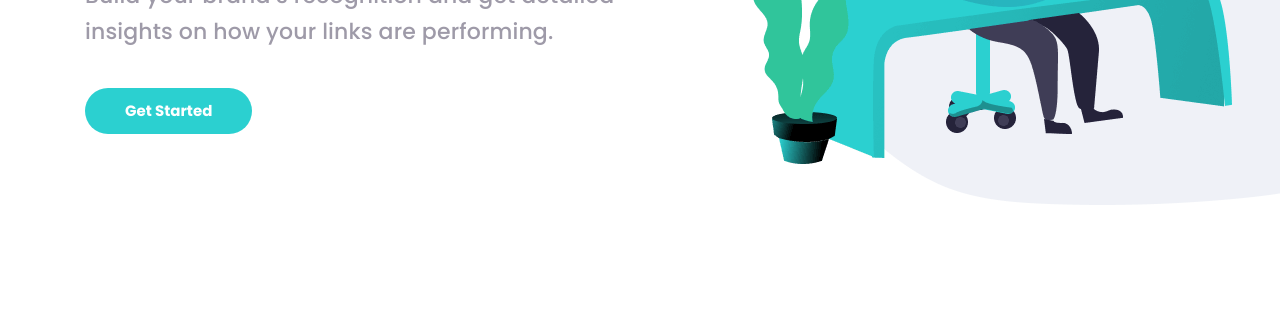
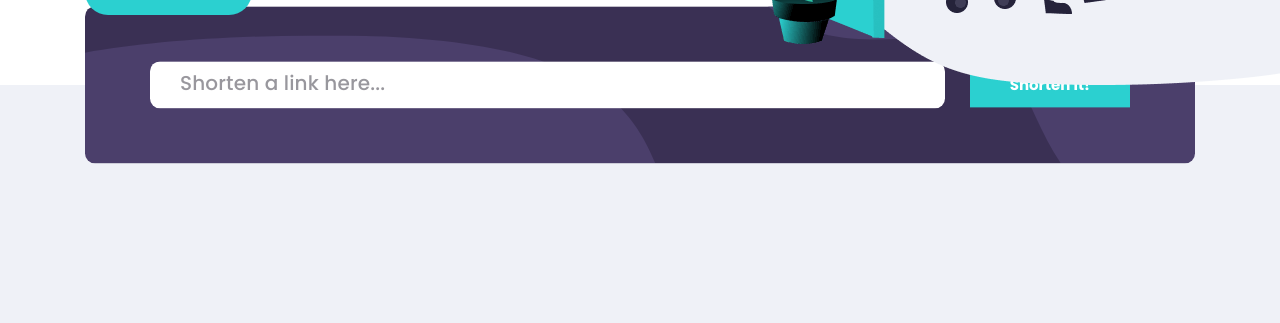
Before and after one commit to mohamedxamid/Shortly, a plain HTML site: page index.html in a window 1280 px wide. Shown: the part 477-800 px from the top of the page. Drawn offline with Linux system fonts and the light colour scheme.

Commit message:
Add form URL section

```diff
--- a/css/styles.css
+++ b/css/styles.css
@@ -232,3 +232,53 @@ img {
     top: center;
     right: -288px;
 }
+
+/* MAIN CONTENT */
+.main-content {
+}
+
+/* FORM URL */
+.form-url {
+    font-size: 15px;
+    font-weight: 700;
+    transform: translateY(-50%);
+    width: 100%;
+    padding: 55px 65px;
+    border-radius: 10px;
+    background-color: var(--dark-blue);
+    display: flex;
+    align-items: center;
+    background-image: url("../imgs/form-bg-img.svg"),
+        url("../imgs/form-bg-img.svg");
+    background-repeat: no-repeat, no-repeat;
+    background-position: top 29px left -134px, top -184px right -252px;
+}
+
+.form-url__input {
+    width: 100%;
+    padding: 12px 27px;
+    border: 3px solid transparent;
+    border-radius: 10px;
+    margin-right: 25px;
+}
+
+.form-url__input:not(:placeholder-shown) {
+    border: 3px solid red;
+}
+
+.form-url__input:valid {
+    border:  3px solid var(--green);
+}
+
+.form-url__input::placeholder {
+    font-size: 20px;
+    line-height: 36px;
+    font-weight: 500;
+    letter-spacing: 0.15px;
+    color: var(--black);
+    opacity: 0.5;
+}
+
+.form-url__button {
+    white-space: nowrap;
+}
--- a/index.html
+++ b/index.html
@@ -42,6 +42,14 @@
         </div>
     </div>
 
+    <main class="main-content">
+        <div class="container">
+            <form class="form-url" action="https://echo.htmlacademy.ru" method="POST">
+                <input class="form-url__input" type="url" name="url" placeholder="Shorten a link here..." pattern="^(https?:\/\/)?([\da-z\.-]+)\.([a-z\.]{2,6})([\/\w \.-]*)*\/?$" required>
+                <button class="form-url__button button button--large button--green button--square" type="submit">Shorten It!</button>
+            </form>
+        </div>
+    </main>
     <script src="js/main.js"></script>
 </body>
 </html>
```
Also changed, not shown: imgs/form-bg-img.svg (added).
